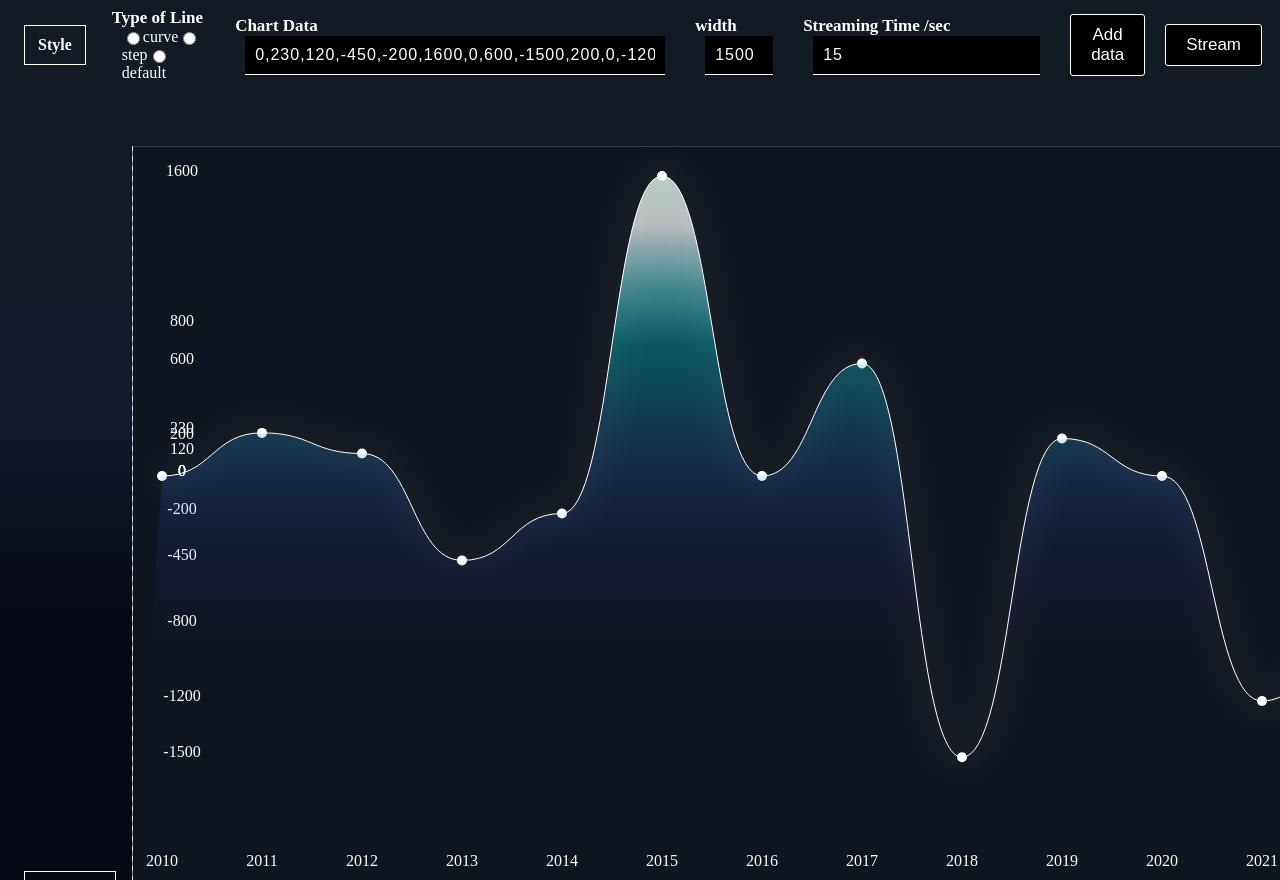
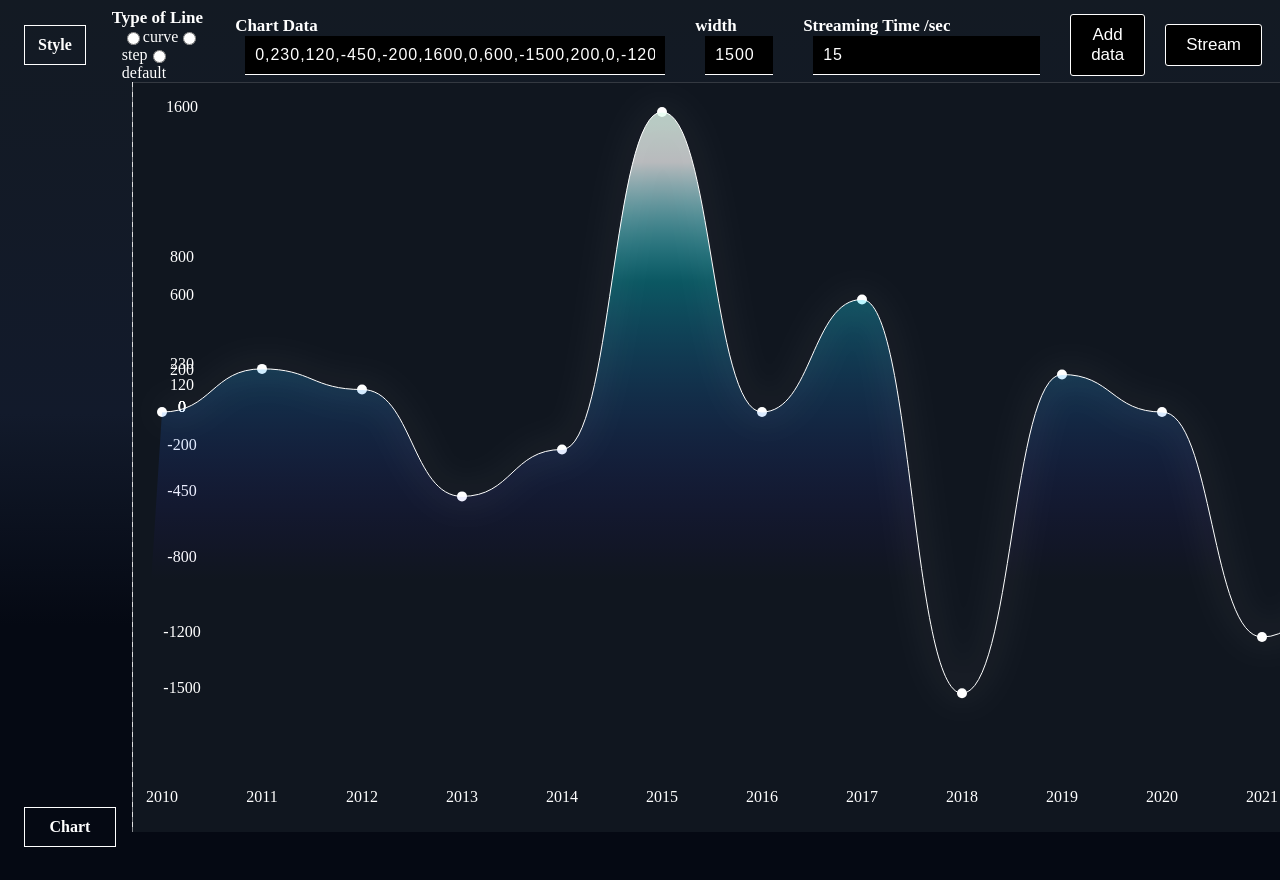
Before and after one commit to pikpokjeon/JS-Data-Visualization-Project, a website with bundled scripts: page index.html in a window 1280 px wide. Built offline with nearby package versions, Linux system fonts and the light colour scheme.

Commit message:
style: remove top margin of svg root el

```diff
--- a/Charts/style.css
+++ b/Charts/style.css
@@ -60,7 +60,6 @@ input[type="text"], textarea {
     position: fixed;
     padding: 0;
     z-index: -990;
-    margin-top: 8vh;
 }
 #search-answer{
     font-size: 20px;
```
